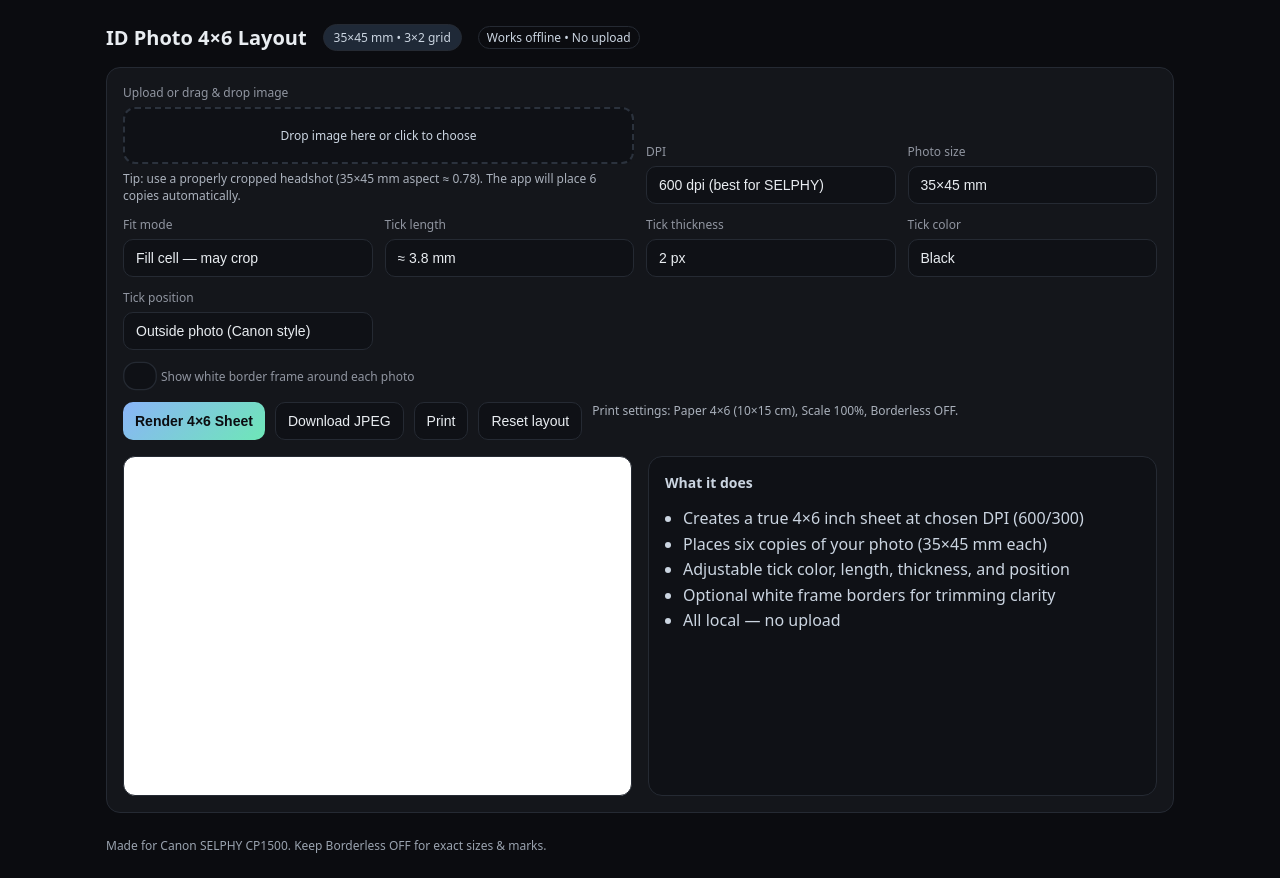
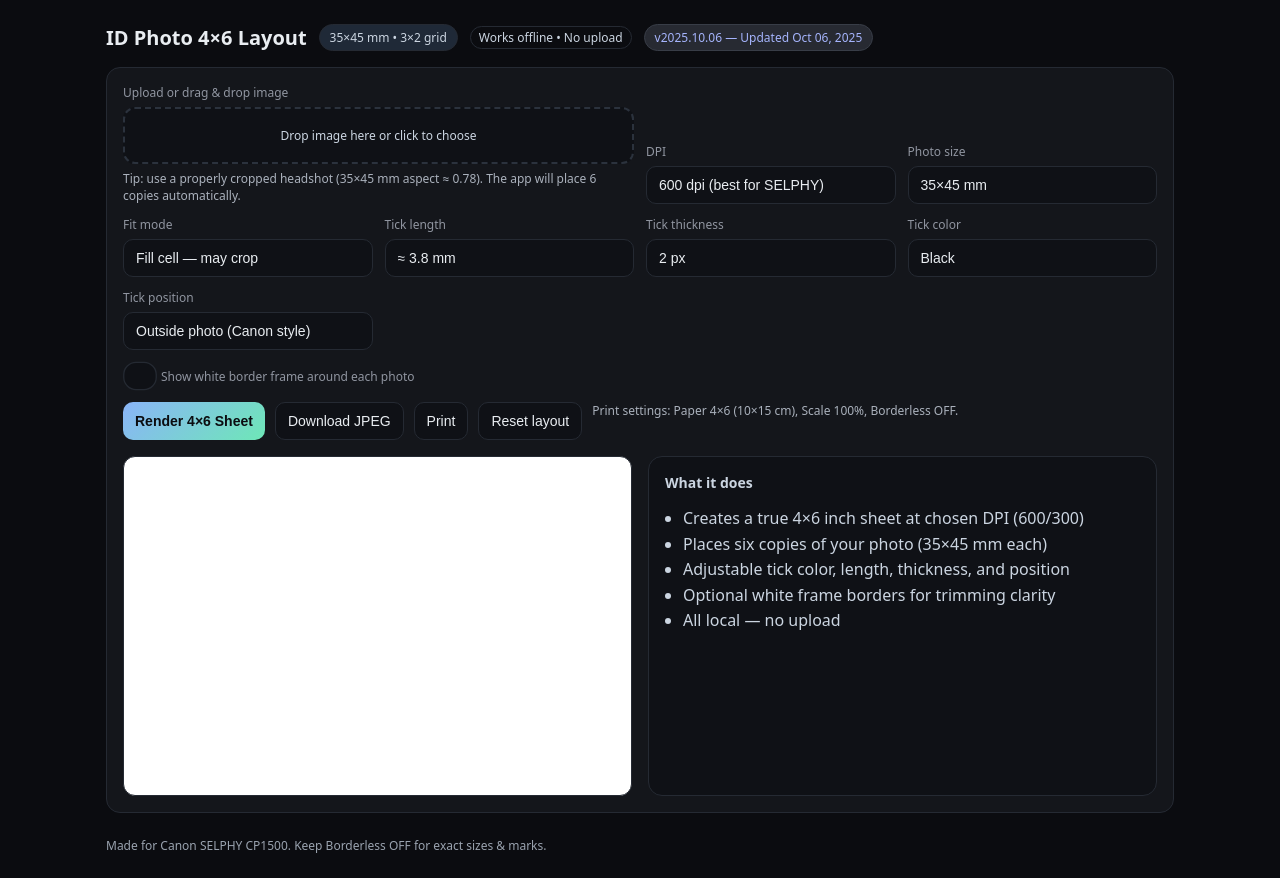
Before and after one commit to mmc49/idpiclayout, a plain HTML site: page index.html in a window 1280 px wide. Drawn offline with Linux system fonts and the light colour scheme.

Commit message:
Update index.html

```diff
--- a/index.html
+++ b/index.html
@@ -13,10 +13,12 @@
 body{margin:0;font-family:system-ui,Segoe UI,Roboto,Arial;
  background:var(--bg);color:var(--text)}
 .wrap{max-width:1100px;margin:24px auto;padding:0 16px}
-header{display:flex;gap:16px;align-items:center;margin-bottom:16px}
+header{display:flex;gap:12px;align-items:center;margin-bottom:16px;flex-wrap:wrap}
 header h1{font-size:20px;margin:0}
 .badge{background:#1f2937;color:#cbd5e1;padding:4px 10px;
  border-radius:999px;font-size:12px;border:1px solid var(--border)}
+.version{background:#272a32;color:#a5b4fc;border:1px solid #383d47;
+ padding:4px 10px;border-radius:999px;font-size:12px}
 .panel{background:var(--panel);border:1px solid var(--border);
  border-radius:14px;padding:16px}
 .controls{display:grid;grid-template-columns:repeat(12,1fr);
@@ -52,6 +54,7 @@ footer{margin:24px 0;color:#9aa3af;font-size:12px}
   <h1>ID Photo 4×6 Layout</h1>
   <span class="badge">35×45 mm • 3×2 grid</span>
   <span class="pill">Works offline • No upload</span>
+  <span class="version" id="versionTag"></span>
 </header>
 
 <section class="panel">
@@ -152,6 +155,17 @@ footer{margin:24px 0;color:#9aa3af;font-size:12px}
 
 <script>
 (function(){
+// === Dynamic version badge ===
+const now = new Date();
+const month = now.toLocaleString("default", { month: "2-digit" });
+const day = String(now.getDate()).padStart(2,"0");
+const year = now.getFullYear();
+const VERSION_NUMBER = `v${year}.${month}.${day}`;
+const monthName = now.toLocaleString("default", { month: "short" });
+document.getElementById("versionTag").textContent =
+ `${VERSION_NUMBER} — Updated ${monthName} ${day}, ${year}`;
+
+// === Core app logic ===
 const fileInput=document.getElementById("file"),
 drop=document.getElementById("drop"),
 dpiSel=document.getElementById("dpi"),
@@ -268,13 +282,17 @@ function openPrint(){
  w.document.open();w.document.write(html);w.document.close();
 }
 
-// Reset layout
 function resetLayout(){
  ctx.clearRect(0,0,canvas.width,canvas.height);
  ctx.fillStyle="#fff";ctx.fillRect(0,0,canvas.width,canvas.height);
  loadedImg=null;
+ const newInput=fileInput.cloneNode(true);
+ fileInput.parentNode.replaceChild(newInput,fileInput);
+ newInput.addEventListener("change",e=>{
+  const f=e.target.files?.[0];if(f)loadFile(f);
+ });
  drop.textContent="Drop image here or click to choose";
- fileInput.value="";
+ newInput.value="";
  dpiSel.value="600";
  sizePreset.value="35x45mm";
  fitModeSel.value="cover";
@@ -285,7 +303,6 @@ function resetLayout(){
  borderToggle.checked=false;
 }
 
-// Drag-drop
 drop.addEventListener("dragover",e=>{e.preventDefault();drop.classList.add("drag")});
 drop.addEventListener("dragleave",()=>drop.classList.remove("drag"));
 drop.addEventListener("drop",e=>{
@@ -305,7 +322,6 @@ function loadFile(f){
  img.src=url;
 }
 
-// Auto re-render when any setting changes
 [dpiSel,sizePreset,fitModeSel,tickLenSel,tickThickSel,tickPosSel,tickColorSel,borderToggle]
 .forEach(el=>el.addEventListener("change",()=>{if(loadedImg)render();}));
 
```
